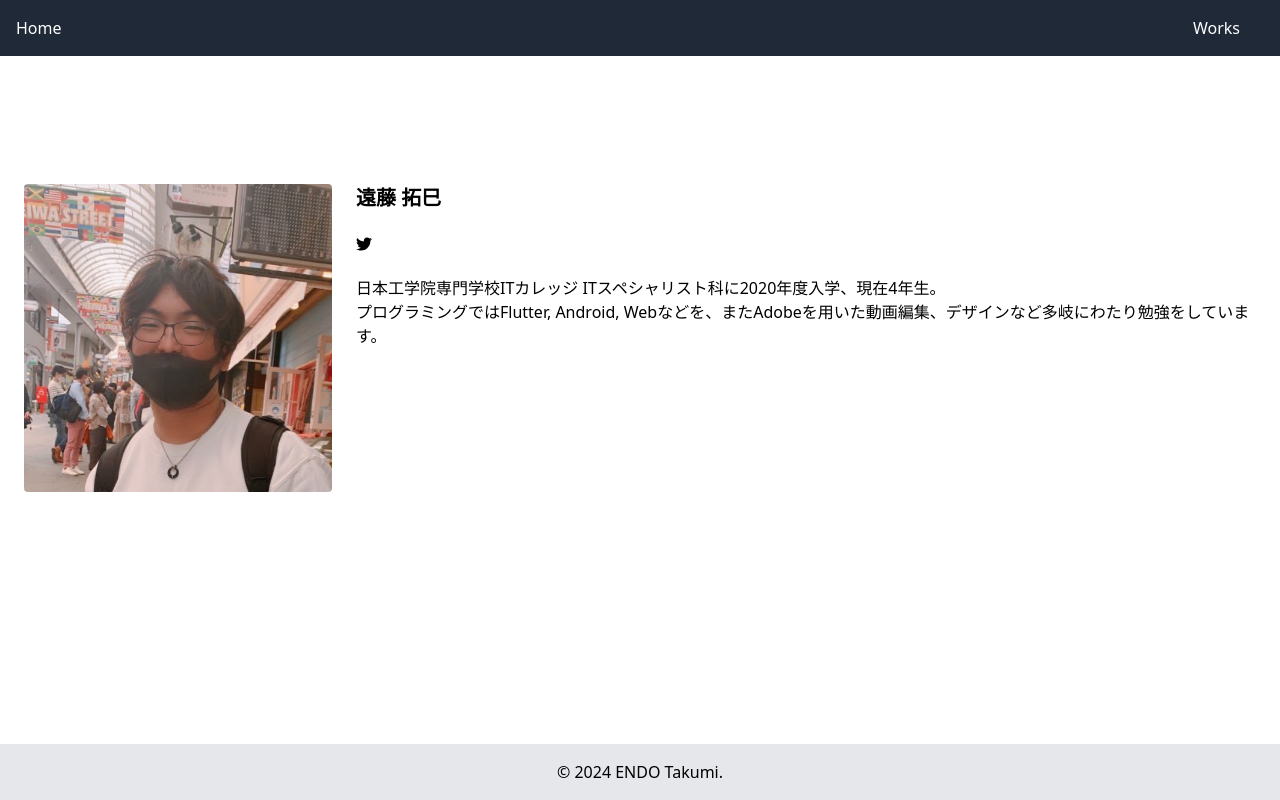
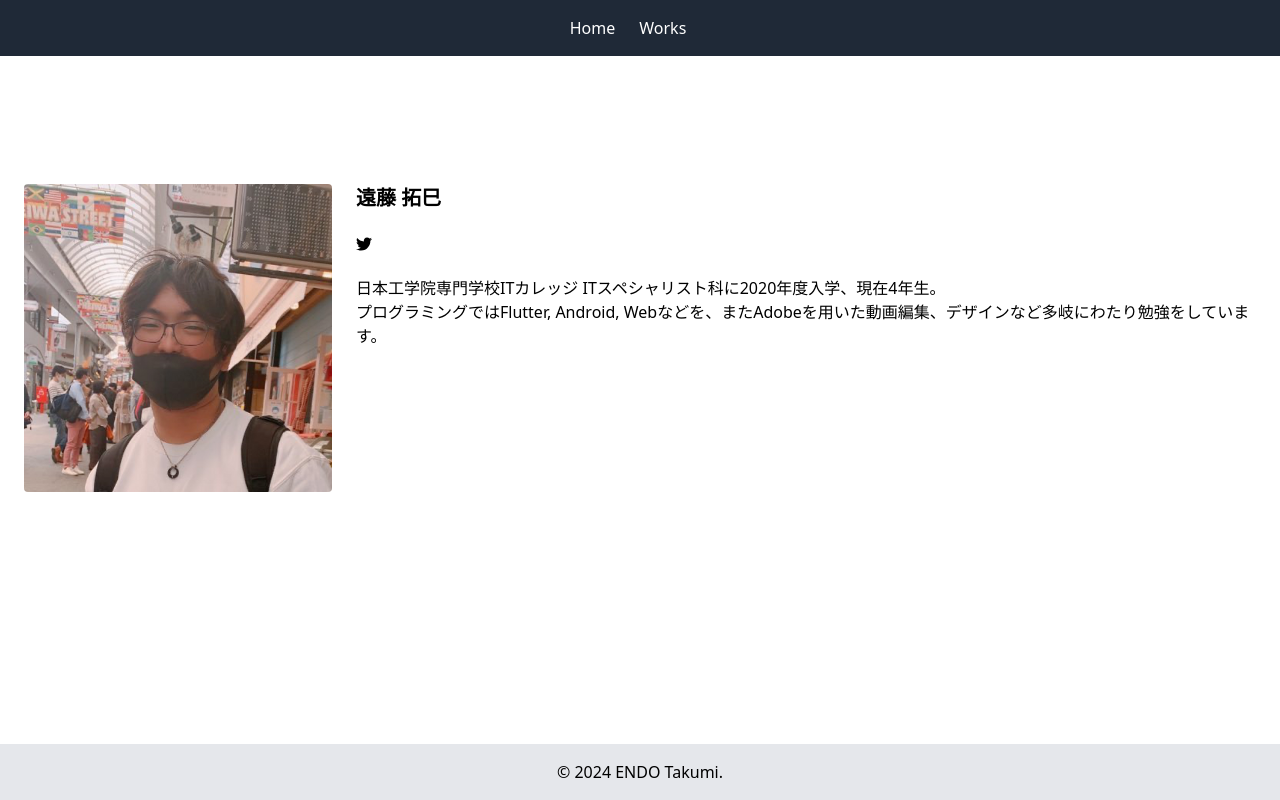
Before and after one commit to ENDOTAKUMI/ENDOTAKUMI.github.io, a React (Vite) app: page / in a window 1280 px wide. Built offline with nearby package versions, Linux system fonts and the light colour scheme.

Commit message:
Fix: center

```diff
--- a/src/components/Navigation.jsx
+++ b/src/components/Navigation.jsx
@@ -3,7 +3,7 @@ import { Link } from 'react-router-dom';
 
 const Navigation = (props) => {
   return (
-    <nav className="bg-gray-800 p-4">
+    <nav className="bg-gray-800 p-4 flex justify-center">
       <ul className="flex justify-between">
         <li className="mr-6">
           <Link to="/home" className="text-white hover:text-gray-300">
```
